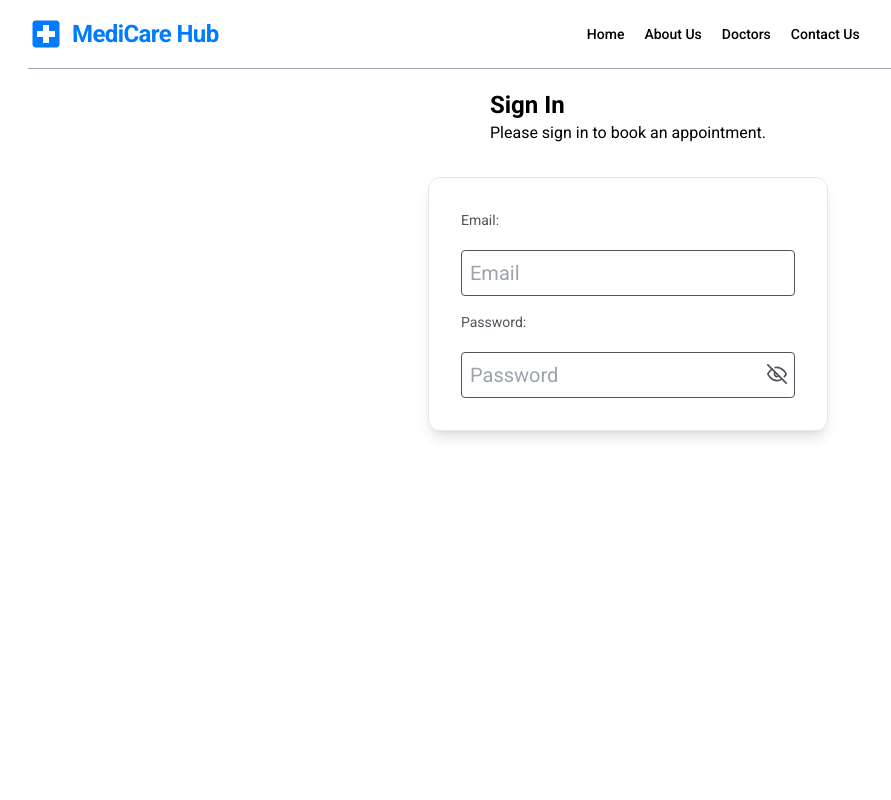
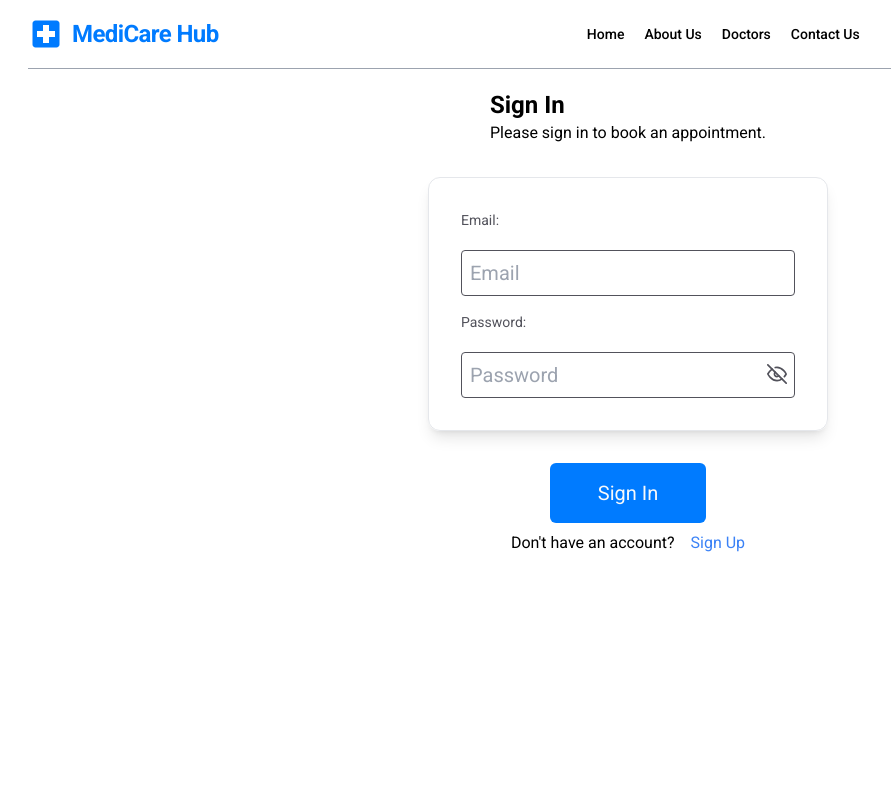
Before and after one commit to briansimiyuj/doctor-appointment-app, a React (Vite) app: page /login in a window 1280 px wide. Shown: the top 800 px of the page, without its empty margins (12-903 px from the left). Built offline with nearby package versions, Linux system fonts and the light colour scheme; a web font is replaced by a local one.

Commit message:
Signin form button

```diff
--- a/src/components/Login/SignInForm.tsx
+++ b/src/components/Login/SignInForm.tsx
@@ -7,7 +7,7 @@ interface SignInFormProps{
 
 }
 
-const SignInForm: React.FC<SignInFormProps> = ({ isSignUp }) =>{
+const SignInForm: React.FC<SignInFormProps> = ({ isSignUp, setIsSignUp }) =>{
 
     return(
 
@@ -23,6 +23,20 @@ const SignInForm: React.FC<SignInFormProps> = ({ isSignUp }) =>{
 
             <FormInputs isSignUp={isSignUp}/>
 
+            <button
+                className="bg-primary-bg text-secondary-bg px-12 py-4 text-xl rounded-md hover:bg-blue-600 transition-all duration-300 ease-in-out"
+                type="submit"
+            >Sign In</button>
+
+
+            <div className="flex items-center gap-4">
+
+                <p>Don't have an account?</p>
+
+                <span onClick={() => setIsSignUp(true)} className="cursor-pointer text-blue-500">Sign Up</span>
+
+            </div>
+
         </form>
 
     )
```
Also changed, not shown: 1 other file (tests, documents, lock files or other folders).
